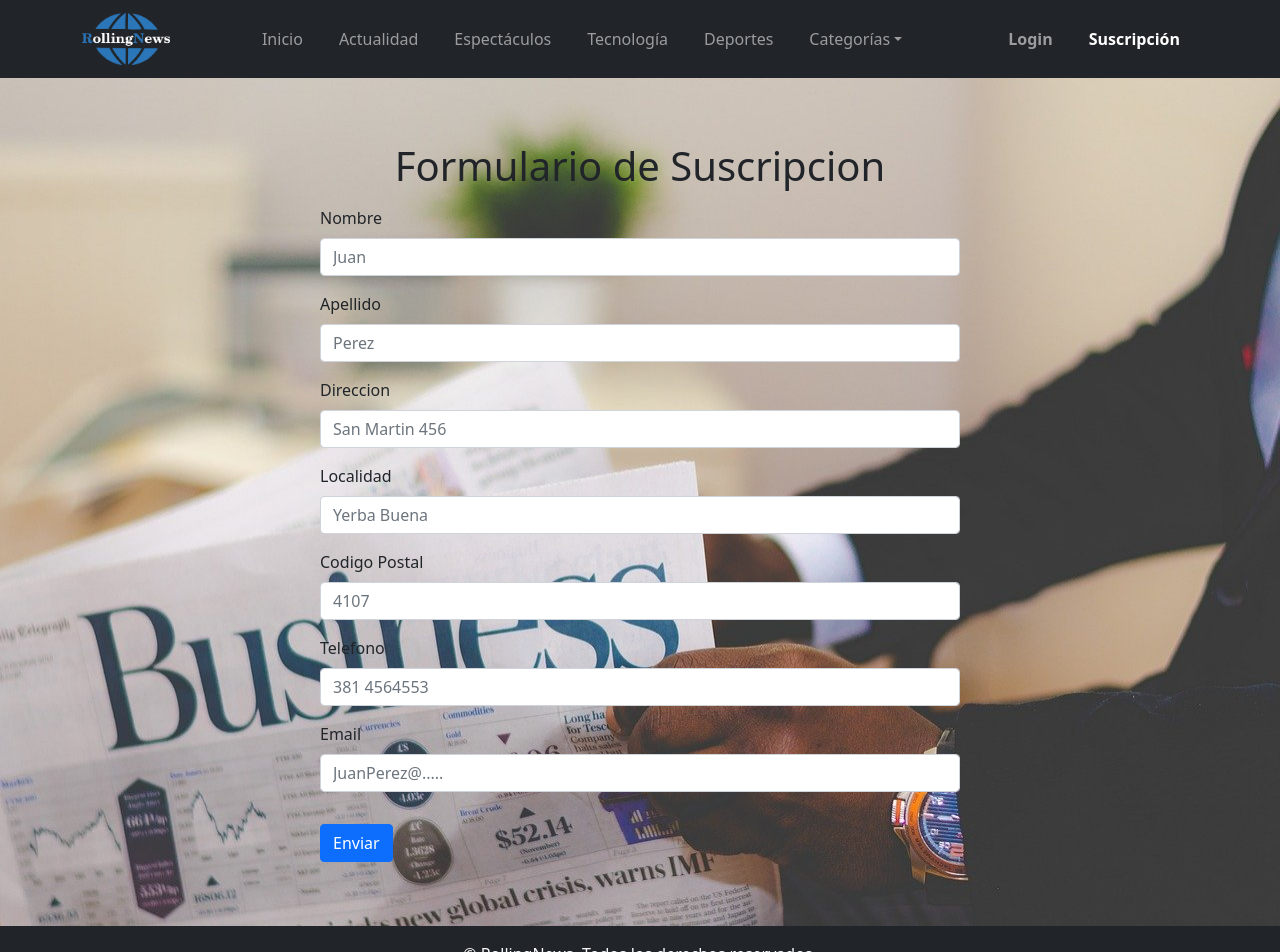
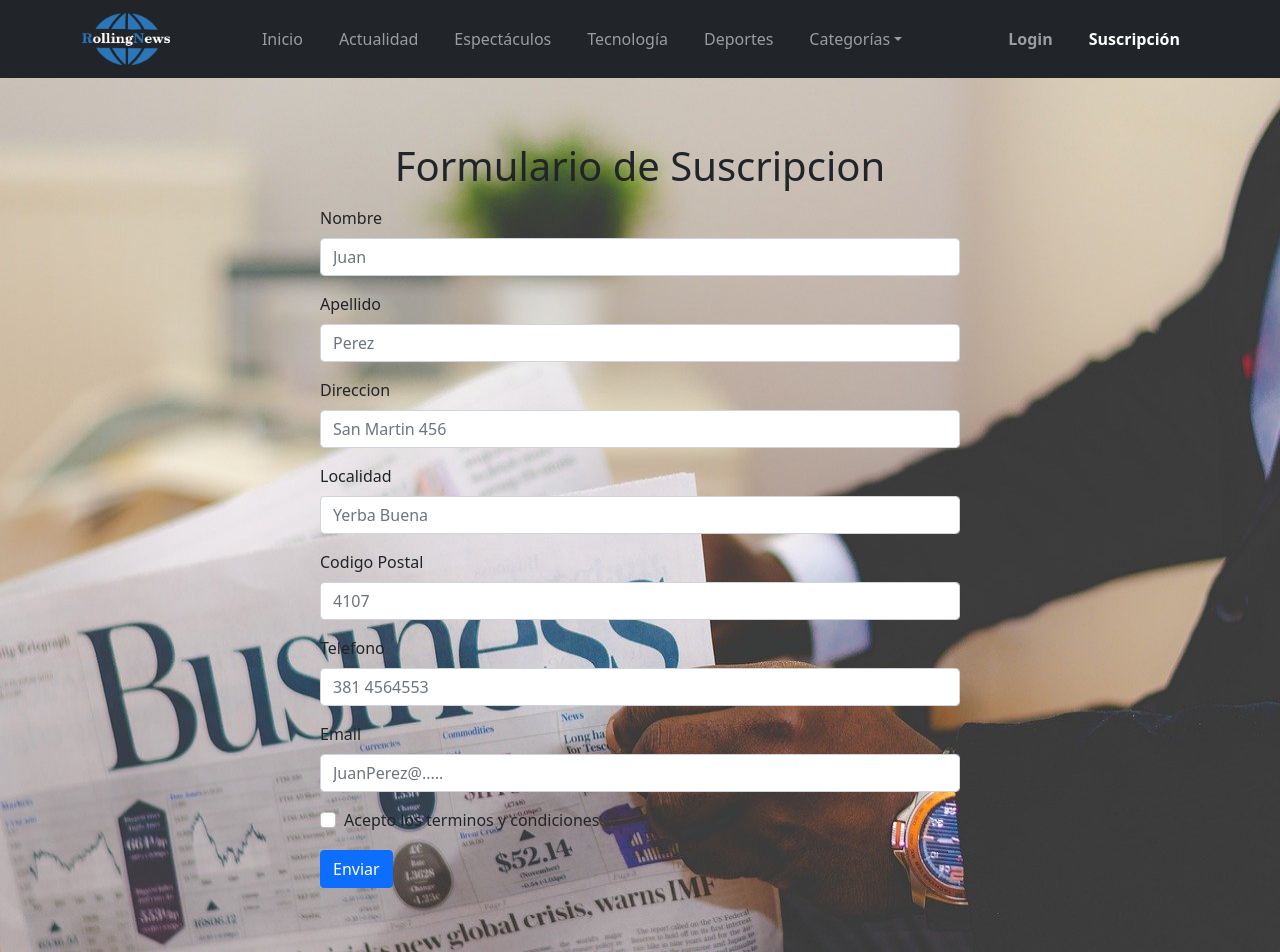
Before and after one commit to emilioh93/rollingnew.github.io, a React (Create React App) app: page /suscripcion in a window 1280 px wide. Shown: the top 952 px of the page. Built offline with nearby package versions, Linux system fonts and the light colour scheme.

Commit message:
Se agrego el checkbox de trminos y condiciones

```diff
--- a/src/components/Suscripcion.js
+++ b/src/components/Suscripcion.js
@@ -11,7 +11,7 @@ const Suscripcion = () => {
   const [telefono, setTelefono] = useState(0);
   const [email, setEmail] = useState("");
   const [terminos, setTerminos] = useState();
-  const [validacion, setValidacion] = useState(false)
+  const [validacion, setValidacion] = useState(false);
   //validacion del formulario
   const handleSubmit = (e) => {
     e.preventDefault();
@@ -135,19 +135,13 @@ const Suscripcion = () => {
           </Form.Control.Feedback>
         </Form.Group>
         {/* Agregar terminos y condiciones */}
-        {/* <div className="mb-3">
-          <div className="form-check">
-            <input
-              type="checkbox"
-              id="terminos"
-              className="form-check-input"
-              onChange={(e) => setTerminos(e.target.value)}
-            />
-            <label className="form-check-label">
-              Esta de acuerdo con los terminos y condiciones
-            </label>
-          </div>
-        </div> */}
+        <Form.Group>
+          <Form.Check
+            label="Acepto los terminos y condiciones"
+            feedback="Debe aceptar los terminos y condiciones"
+            required
+          ></Form.Check>
+        </Form.Group>
         <Button type="submit" className="my-3">
           Enviar
         </Button>
```
